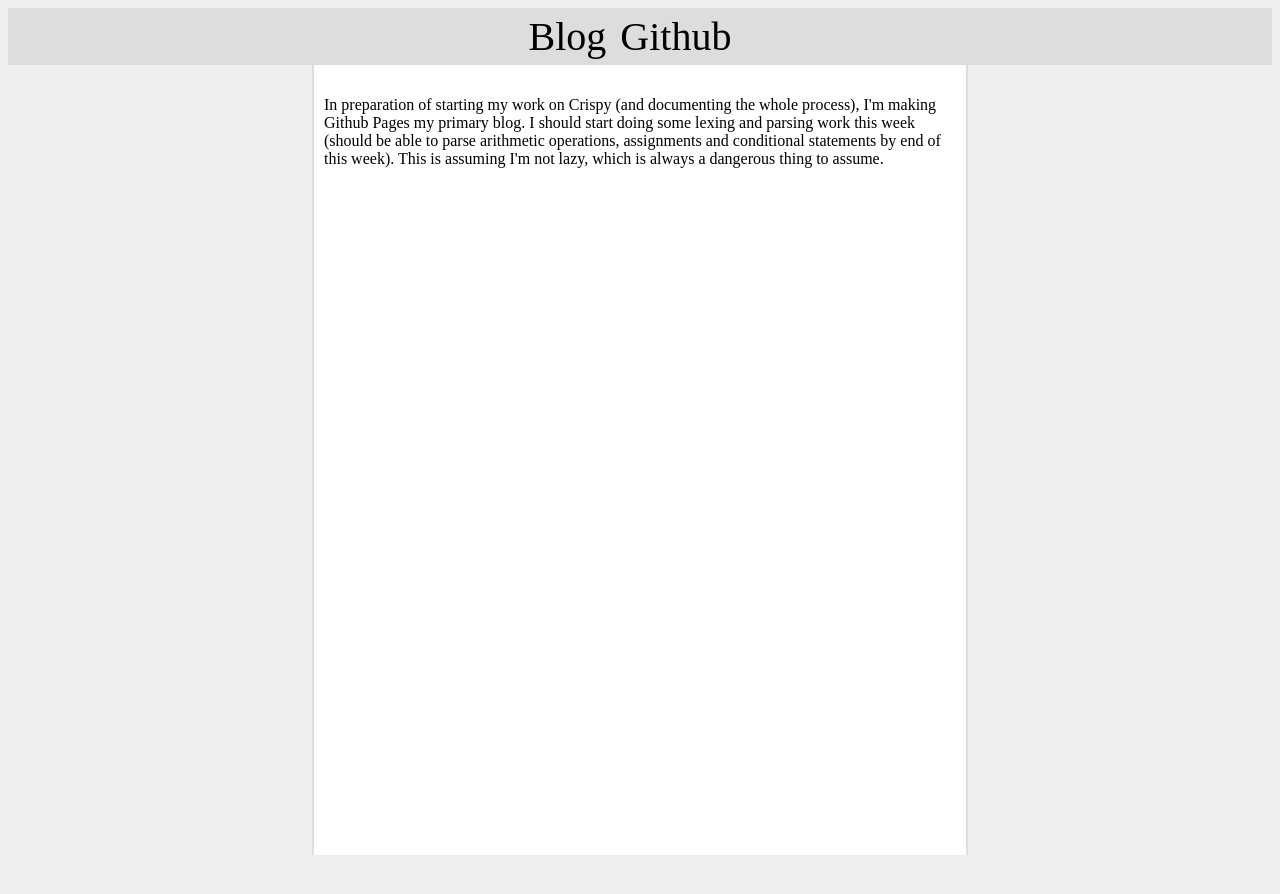
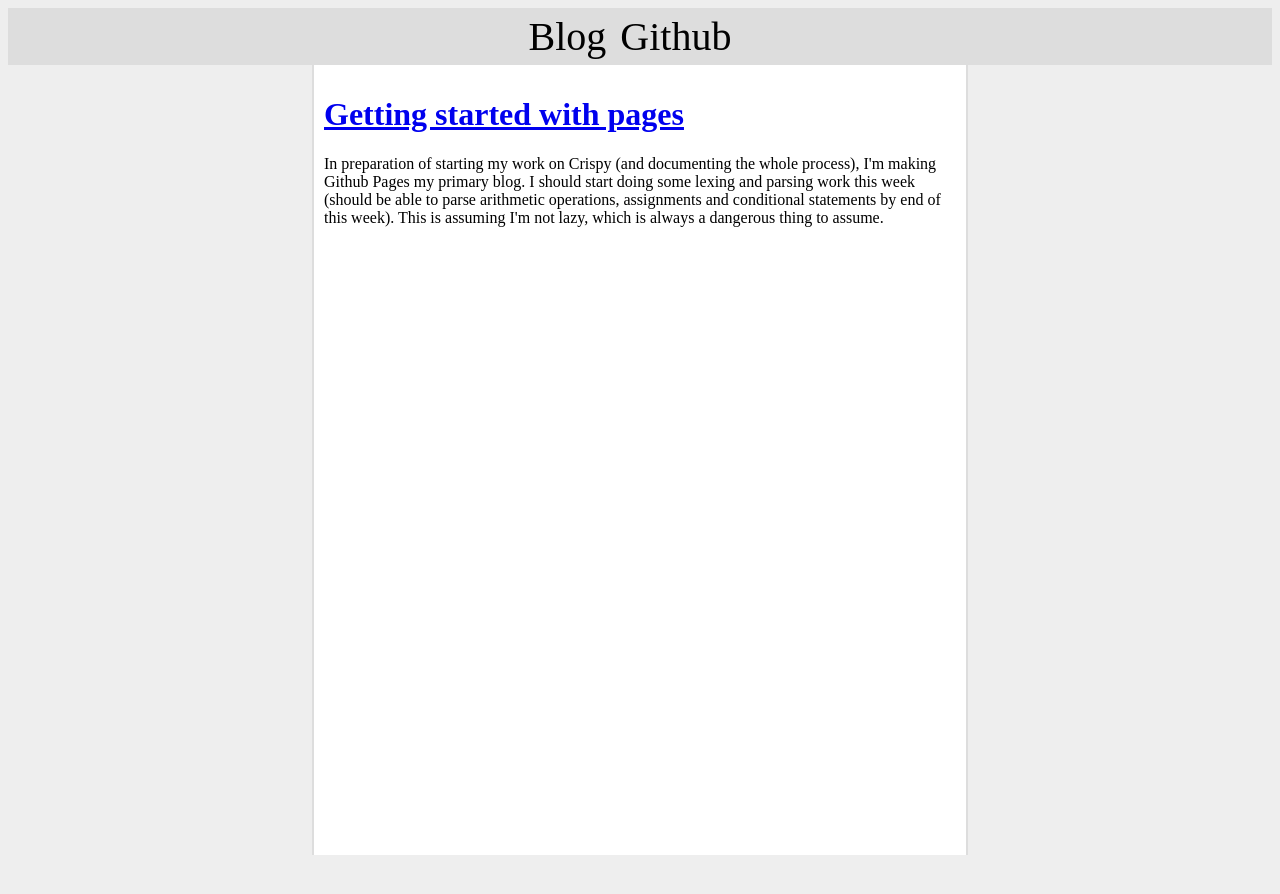
Before and after one commit to apandit/apandit.github.io, a Jekyll site: the page built from index.html, in a window 1280 px wide. Shown: the top 894 px of the page. Built offline with Jekyll 4.4.1, drawn with Linux system fonts in a browser that asks for light colours.

```diff
--- a/index.html
+++ b/index.html
@@ -4,6 +4,6 @@ title: Home
 ---
 
 <div class="post-summary">
-    <h1><a href='{{site.posts.first.url}}'>{{site.post.first.title}}</a></h1>
+    <h1><a href='{{site.posts.first.url}}'>{{site.posts.first.title}}</a></h1>
     <div class="post-summary-body">{{site.posts.first.content}}</div>
 </div>
```
